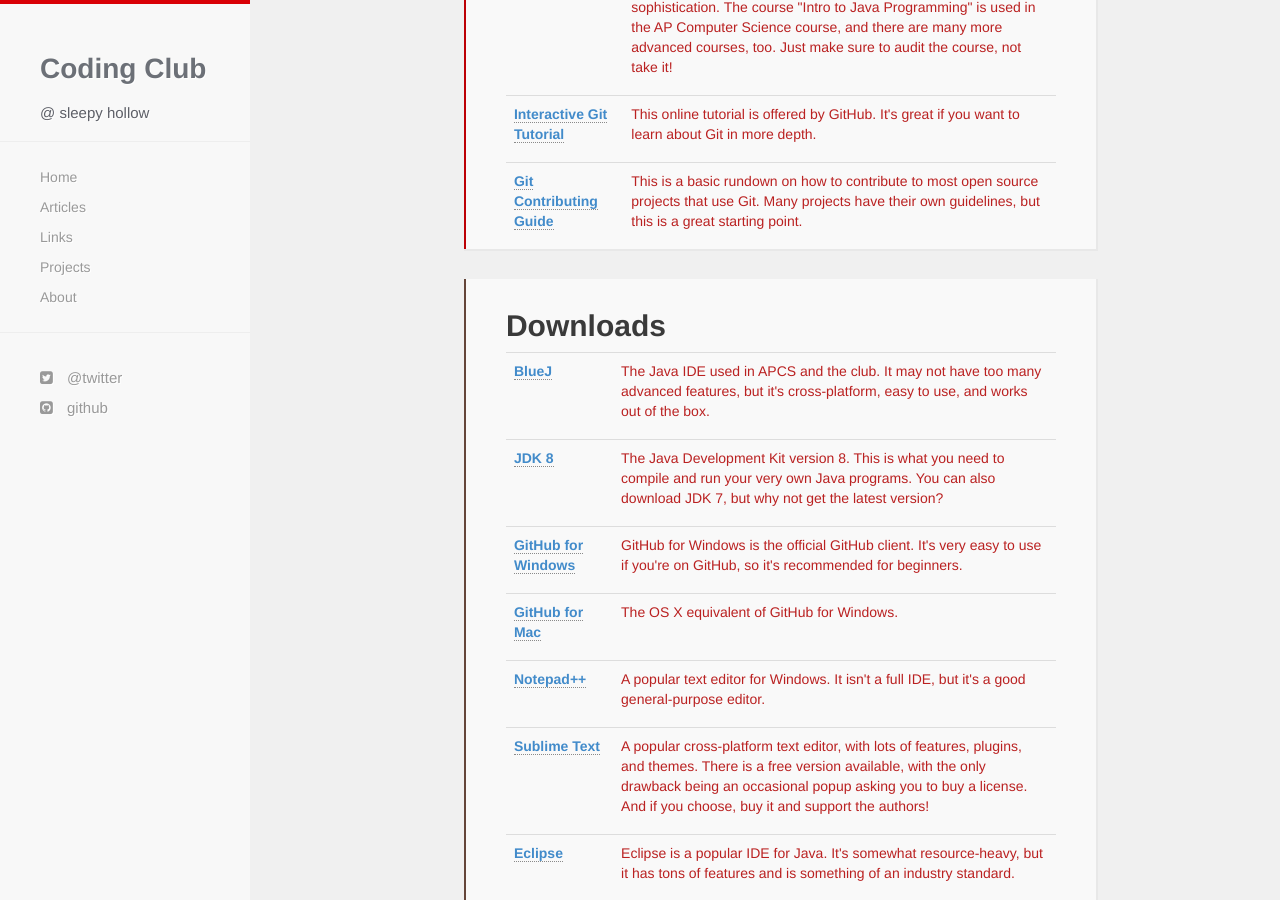
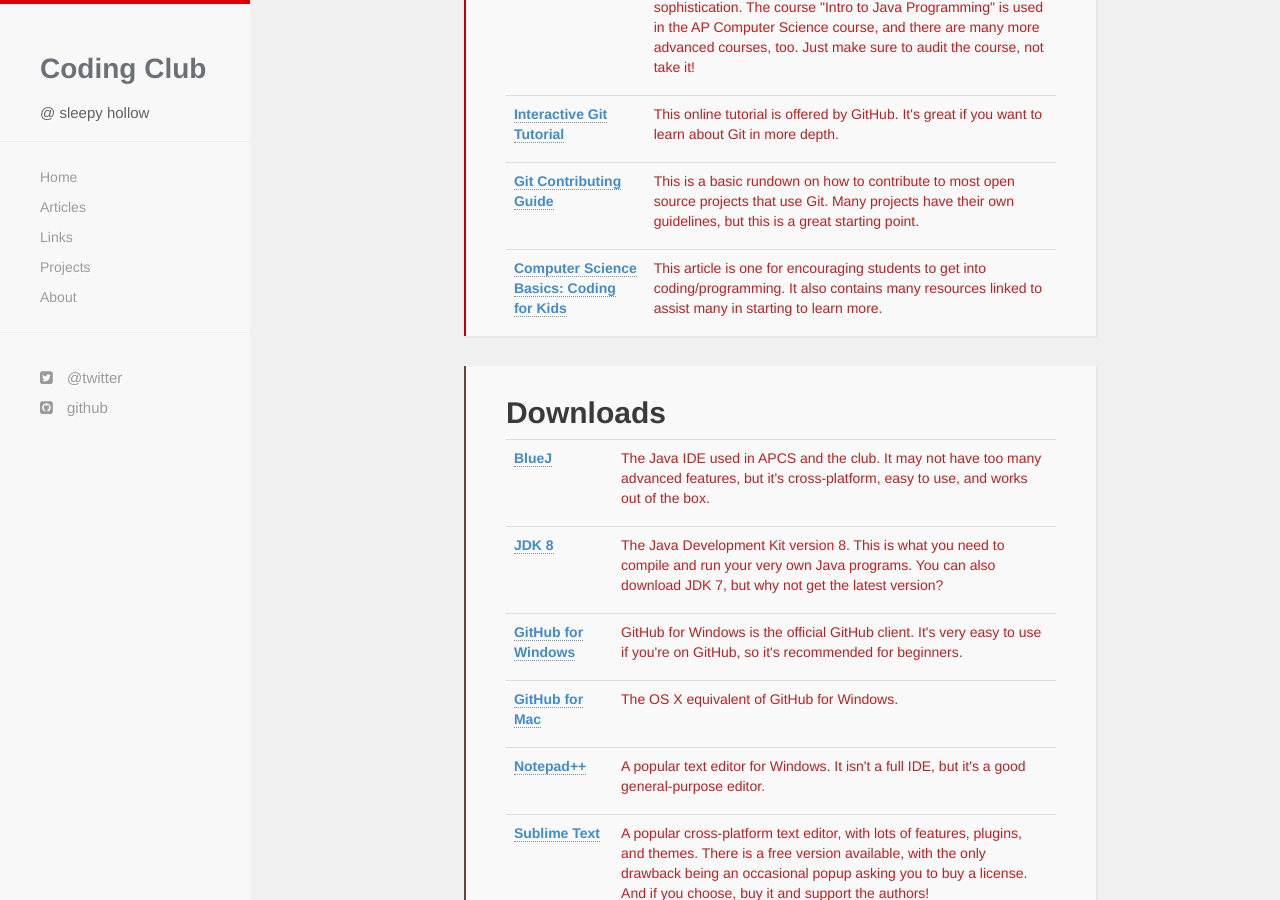
Before and after one commit to shhs-coding-club/shhs-coding-club.github.io, a Jekyll site: the page built from links.html, in a window 1280 px wide and 900 px high, scrolled down 486 px. Built offline with Jekyll 4.4.1, drawn with Linux system fonts in a browser that asks for light colours; nearby versions of some CDN libraries; Markdown is read by kramdown in place of the engine named in the settings.

Commit message:
Update links.html

```diff
--- a/links.html
+++ b/links.html
@@ -64,6 +64,14 @@
 					</td>
 					<td valign="top" class="td7">
 						<p class="p2"><span class="s1">This is a basic rundown on how to contribute to most open source projects that use Git. Many projects have their own guidelines, but this is a great starting point.</span></p>
+					</td>
+				</tr>
+				<tr>
+					<td valign = "top" class = "td6">
+						<p class = "p2"> <span class = "s1"><a href = "https://online.maryville.edu/computer-science-degrees/coding-for-kids/"><b>Computer Science Basics: Coding for Kids</b></a></p>
+					</td>
+					<td valign = "top" class = "td7">
+						<p class = "p2"><span class = "s1">This article is one for encouraging students to get into coding/programming.  It also contains many resources linked to assist many in starting to learn more. </span></p>
 					</td>
 				</tr>
 			</tbody>
```
